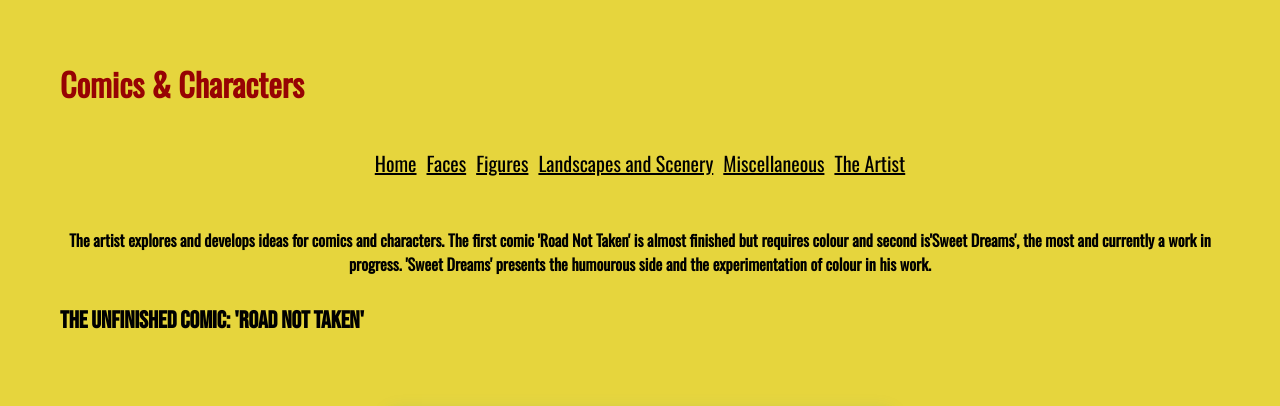
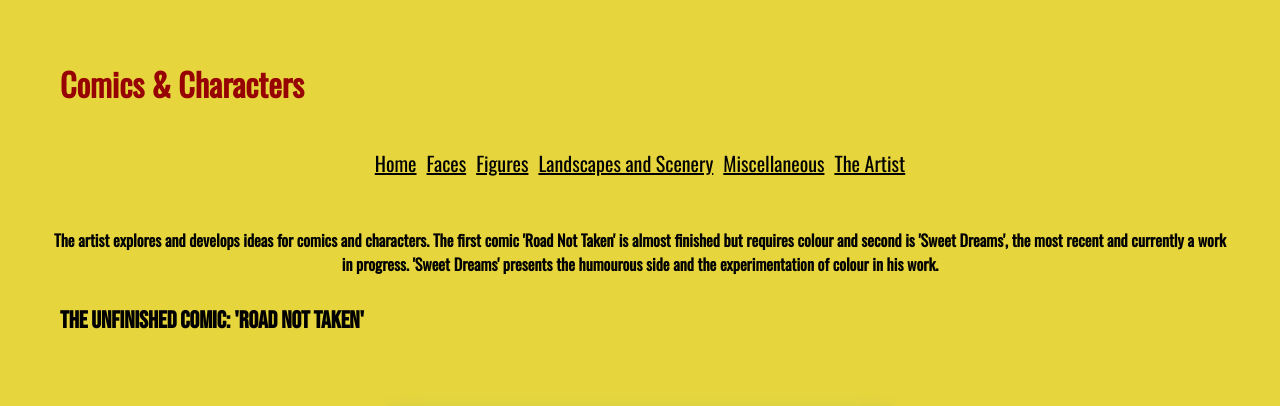
Before and after one commit to Feralleaf/artist_website, a plain HTML site: page comics_characters.html in a window 1280 px wide. Shown: the top 406 px of the page. Drawn offline with nearby package versions, Linux system fonts and the light colour scheme.

Commit message:
Add files via upload

```diff
--- a/comics_characters.html
+++ b/comics_characters.html
@@ -16,7 +16,7 @@
         <a href="artist.html">The Artist</a>
     </div>
     <br>
-    <p>The artist explores and develops ideas for comics and characters. The first comic 'Road Not Taken' is almost finished but requires colour and second is'Sweet Dreams', the most and currently a work in progress. 'Sweet Dreams' presents the humourous side and the experimentation of colour in his work.</p>
+    <p>The artist explores and develops ideas for comics and characters. The first comic 'Road Not Taken' is almost finished but requires colour and second is 'Sweet Dreams', the most recent and currently a work in progress. 'Sweet Dreams' presents the humourous side and the experimentation of colour in his work.</p>
     <h2>The unfinished Comic: 'Road Not Taken'</h2>
     <br>
     <div class="container">
```
